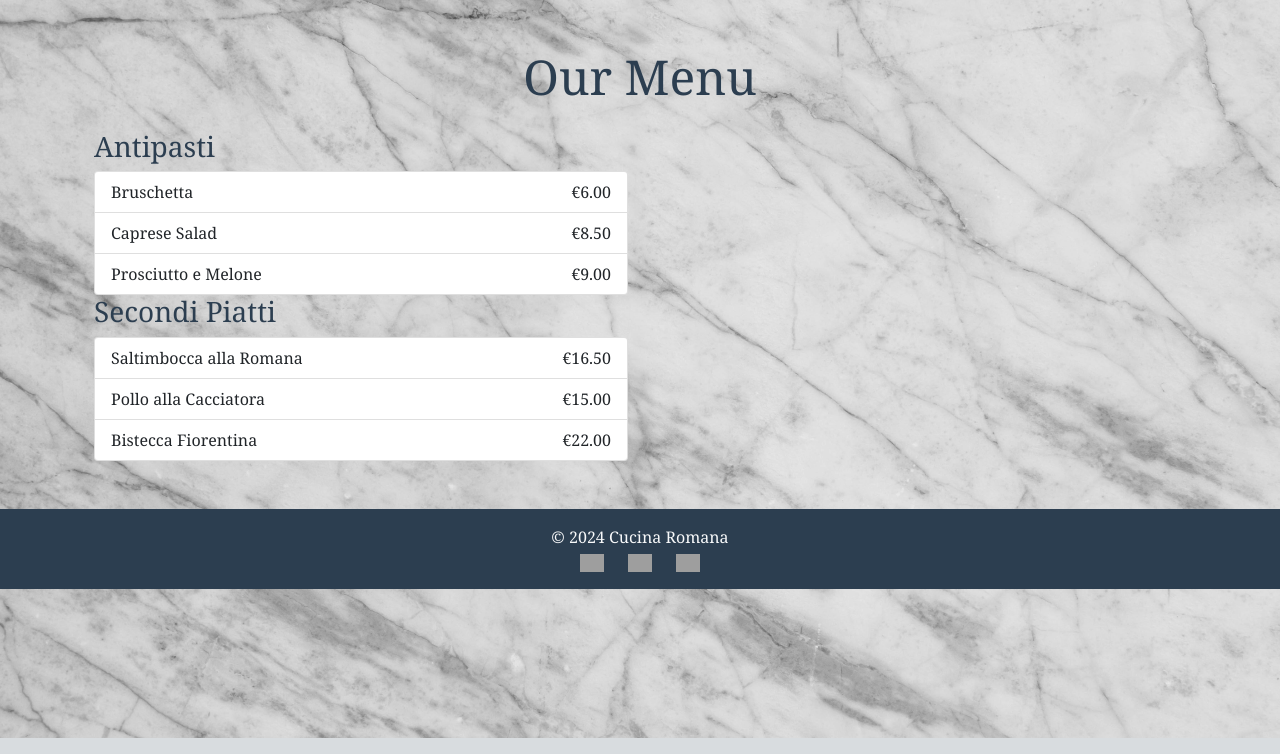
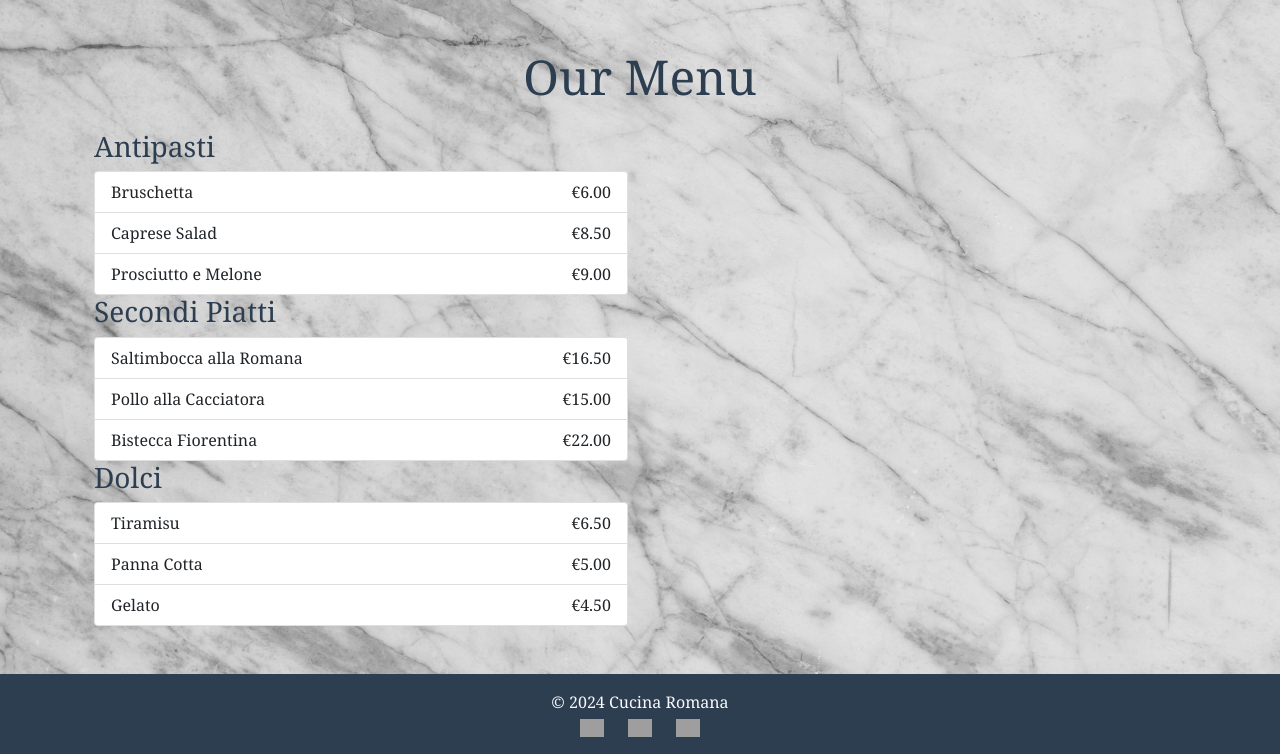
Before and after one commit to Malethrion/Restaurant-booking-system, a Django app: page /menu/ in a window 1280 px wide. Shown: the part 62-816 px from the top of the page. Run offline with Django 4.2, Linux system fonts and the light colour scheme; grey boxes are pictures that could not be loaded.

Commit message:
Add Dolci section with desserts and prices to menu.html

```diff
--- a/bookings/templates/menu.html
+++ b/bookings/templates/menu.html
@@ -33,6 +33,18 @@ Menu - Cucina Romana
                 Bistecca Fiorentina <span>€22.00</span>
                 </li>
             </ul>
+            <h3>Dolci</h3>
+            <ul class="list-group">
+                <li class="list-group-item d-flex justify-content-between align-items-center">
+            Tiramisu <span>€6.50</span>
+                </li>
+                <li class="list-group-item d-flex justify-content-between align-items-center">
+            Panna Cotta <span>€5.00</span>
+                </li>
+                <li class="list-group-item d-flex justify-content-between align-items-center">
+            Gelato <span>€4.50</span>
+                </li>
+            </ul>
         </div>
     </div>
 </div>
```
